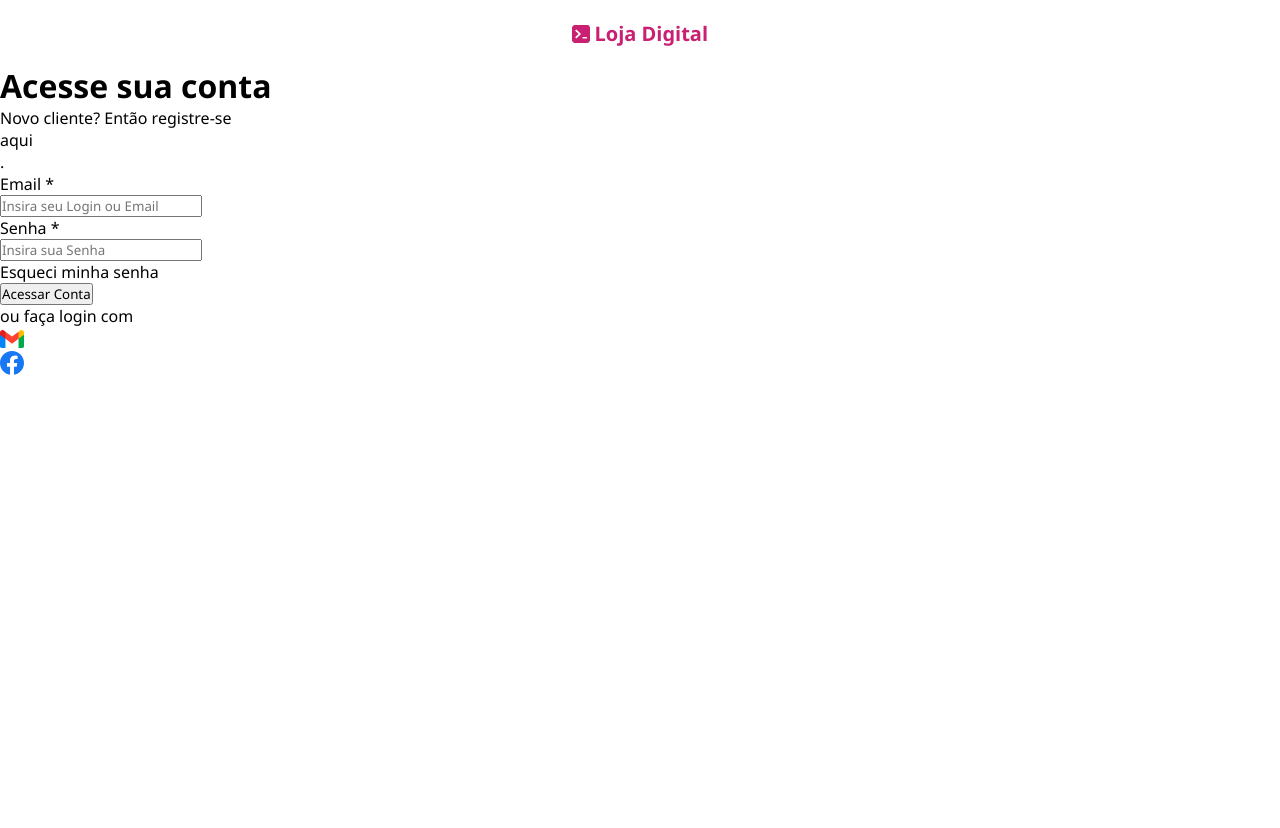
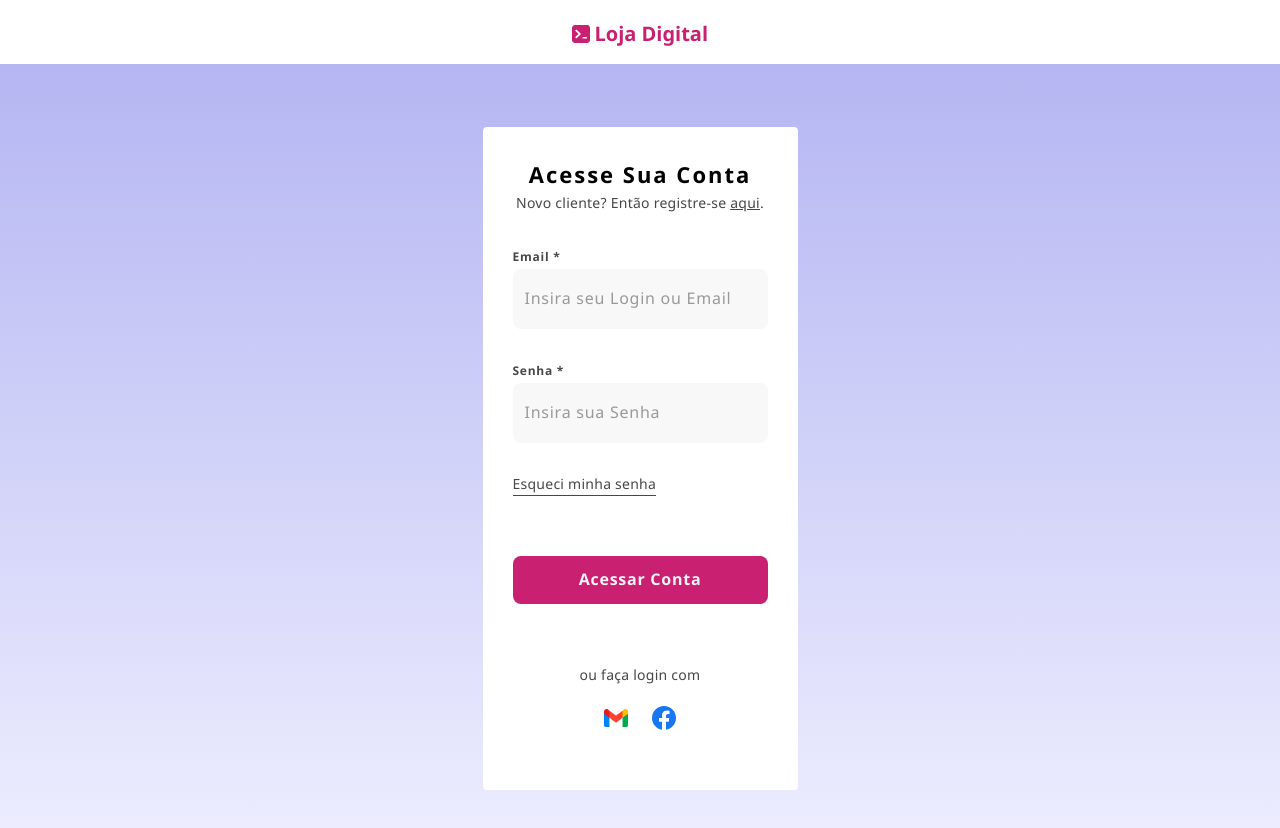
Before and after one commit to VilckFarias/loja-digital, a plain HTML site: page src/pages/login.html in a window 1280 px wide. Before the commit the page ends 800 px from the top, so only its background shows below. Drawn offline with Linux system fonts and the light colour scheme.

Commit message:
feat:estilização do conteudo principal

```diff
--- a/src/style/global.css
+++ b/src/style/global.css
@@ -30,3 +30,124 @@ header {
 
     }
 }
+
+main {
+    background: linear-gradient(#B5B6F2, #EFEFFF);
+    padding: 63px 0 80px;
+    form {
+        width: 315px;
+        background-color: white;
+        margin: 0 auto ;
+        border-radius: 4px;
+        padding: 30px;
+    }
+
+    p, .inputs, span, button {
+        margin-bottom: 30px;
+    }
+
+    h1 {
+        font-size: 22px;
+        line-height: 34px;
+        letter-spacing: 2px;
+        text-align: center;
+        text-transform: capitalize;
+    }
+
+    p {
+        font-size: 14px;
+        line-height: 24px;
+        letter-spacing: .25px;
+        text-align: center;
+        color: #474747;
+
+        a {
+            display: inline;
+            text-decoration: underline;
+            color: inherit;
+        }
+    }
+
+    .inputs{
+        display: flex;
+        gap: 30px;
+        flex-direction: column;
+    }
+
+    span {
+        a{
+            font-size: 14px;
+            line-height: 22px;
+            letter-spacing: .25px;
+            color: #474747;
+            border-bottom: solid .5px #474747;
+            width: fit-content;
+        }
+    }
+
+    button {
+        width: 100%;
+        height: 48px;
+        border-radius: 8px;
+        border: none;
+        background-color: #C92071;
+        color: #f5f5f5;
+        font-size: 16px;
+        line-height: 24px;
+        letter-spacing: .75px;
+        text-transform: capitalize;
+        font-weight: 600;
+        padding-bottom: 2px;
+    }
+
+    .others {
+        width: fit-content;
+        margin: 0 auto;
+
+        span {
+            font-size: 14px;
+            line-height: 22px;
+            letter-spacing: .25px;
+            color: #474747;
+            margin-bottom: 20px;
+        }
+        nav {
+            ul {
+                display: flex;
+                justify-content: center;
+                gap: 24px;
+
+            }
+        }
+    }
+
+    div {
+        label {
+            font-size: 12px;
+            font-weight: 700;
+            line-height: 24px;
+            letter-spacing: .75px;
+            color: #474747;
+            text-transform: capitalize;
+        }
+
+        input {
+            height: 60px;
+            font-size: 16px;
+            line-height: 28px;
+            letter-spacing: .75px;
+            padding: 0 12px;
+            border: none;
+            width: 100%;
+            background-color: #4747470a;
+            border-radius: 8px;
+            outline-color: #C92071;
+            padding-bottom: 2px;
+
+            &::placeholder {
+                color: #999;
+
+            }
+        }
+    }
+}
```
